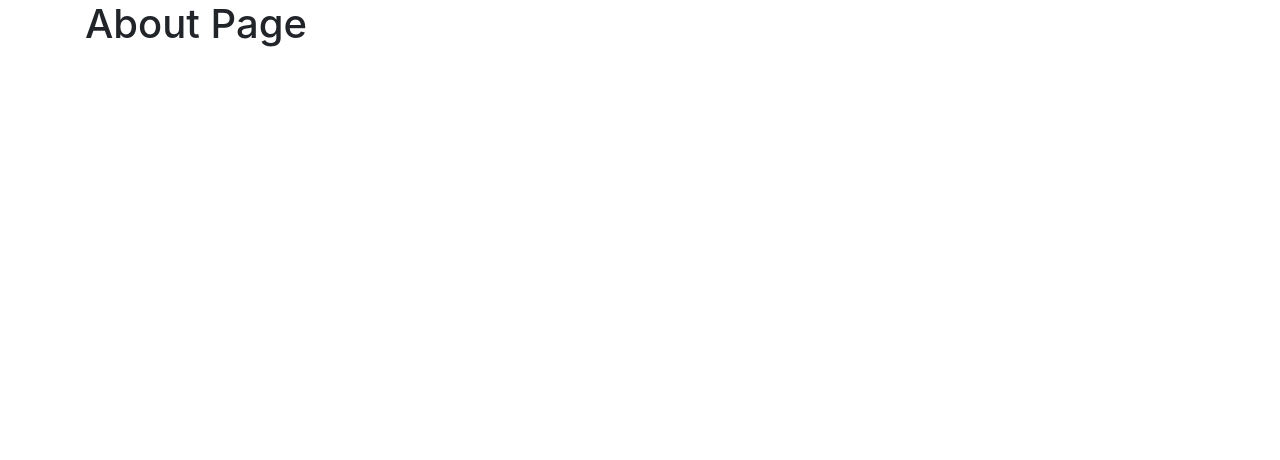
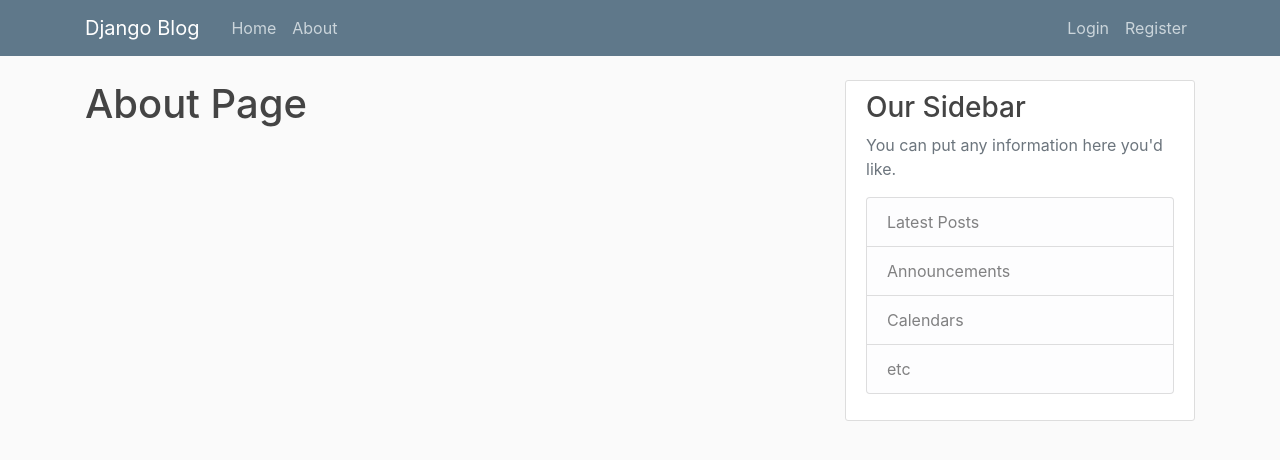
Before and after one commit to AndyDeNike/django_facecrook, a Django app: page /about/ in a window 1280 px wide. Shown: the top 460 px of the page. Run offline with Django 3.2, Linux system fonts and the light colour scheme; some libraries are stand-ins or nearby versions.

Commit message:
Added nav bar and edited href to point to url <name of route> / Added bootstrap classes and div to further seperate blog posts / Added sidebar

```diff
--- a/blog/templates/blog/base.html
+++ b/blog/templates/blog/base.html
@@ -1,3 +1,5 @@
+{% load static %}
+
 <html>
 <head>
 	 <!-- Required meta tags -->
@@ -7,6 +9,9 @@
     <!-- Bootstrap CSS -->
     <link rel="stylesheet" href="https://maxcdn.bootstrapcdn.com/bootstrap/4.0.0/css/bootstrap.min.css" integrity="sha384-Gn5384xqQ1aoWXA+058RXPxPg6fy4IWvTNh0E263XmFcJlSAwiGgFAW/dAiS6JXm" crossorigin="anonymous">
 
+    <link rel="stylesheet" type="text/css" href="{% static 'blog/main.css' %}">
+
+
 	{% if title %}
 		<title>Django Blog - {{ title }}</title>
 	{% else %}
@@ -14,9 +19,49 @@
 	{% endif %}
 </head>
 <body>
-	<div class="container">
-		{% block content %}{% endblock %}
-	</div>
+	<header class="site-header">
+	  <nav class="navbar navbar-expand-md navbar-dark bg-steel fixed-top">
+	    <div class="container">
+	      <a class="navbar-brand mr-4" href="{% url 'blog-home' %}">Django Blog</a>
+	      <button class="navbar-toggler" type="button" data-toggle="collapse" data-target="#navbarToggle" aria-controls="navbarToggle" aria-expanded="false" aria-label="Toggle navigation">
+	      <span class="navbar-toggler-icon"></span>
+	      </button>
+	      <div class="collapse navbar-collapse" id="navbarToggle">
+	        <div class="navbar-nav mr-auto">
+	          <a class="nav-item nav-link" href="{% url 'blog-home' %}">Home</a>
+	          <a class="nav-item nav-link" href="{% url 'blog-about' %}">About</a>
+	        </div>
+	        <!-- Navbar Right Side -->
+	        <div class="navbar-nav">
+	          <a class="nav-item nav-link" href="#">Login</a>
+	          <a class="nav-item nav-link" href="#">Register</a>
+	        </div>
+	      </div>
+	    </div>
+	  </nav>
+	</header>
+
+
+	<main role="main" class="container">
+	  <div class="row">
+	    <div class="col-md-8">
+	      {% block content %}{% endblock %}
+	    </div>
+	    <div class="col-md-4">
+	      <div class="content-section">
+	        <h3>Our Sidebar</h3>
+	        <p class='text-muted'>You can put any information here you'd like.
+	          <ul class="list-group">
+	            <li class="list-group-item list-group-item-light">Latest Posts</li>
+	            <li class="list-group-item list-group-item-light">Announcements</li>
+	            <li class="list-group-item list-group-item-light">Calendars</li>
+	            <li class="list-group-item list-group-item-light">etc</li>
+	          </ul>
+	        </p>
+	      </div>
+	    </div>
+	  </div>
+	</main>
 
 	<!-- Optional JavaScript -->
     <!-- jQuery first, then Popper.js, then Bootstrap JS -->
```
